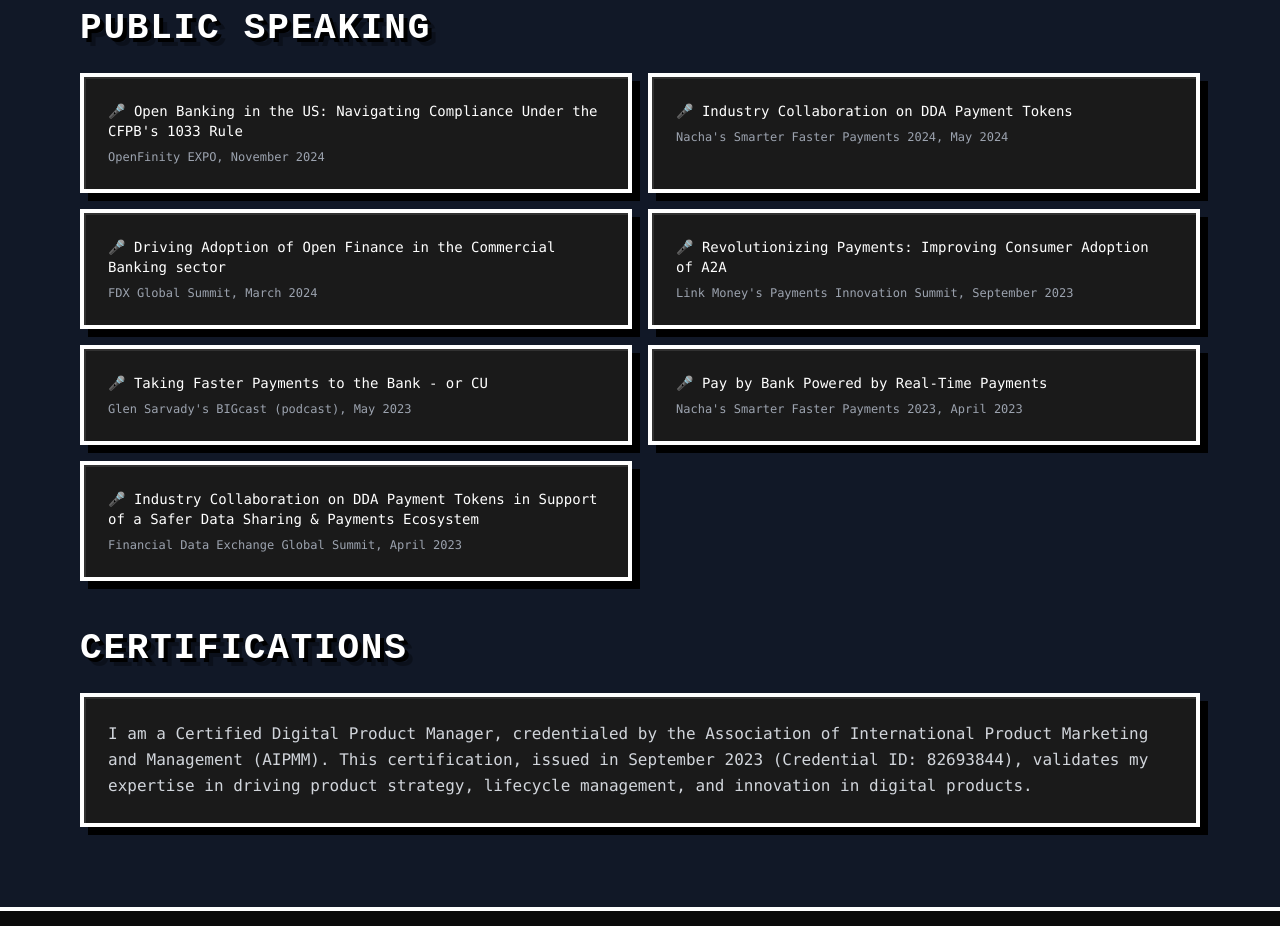
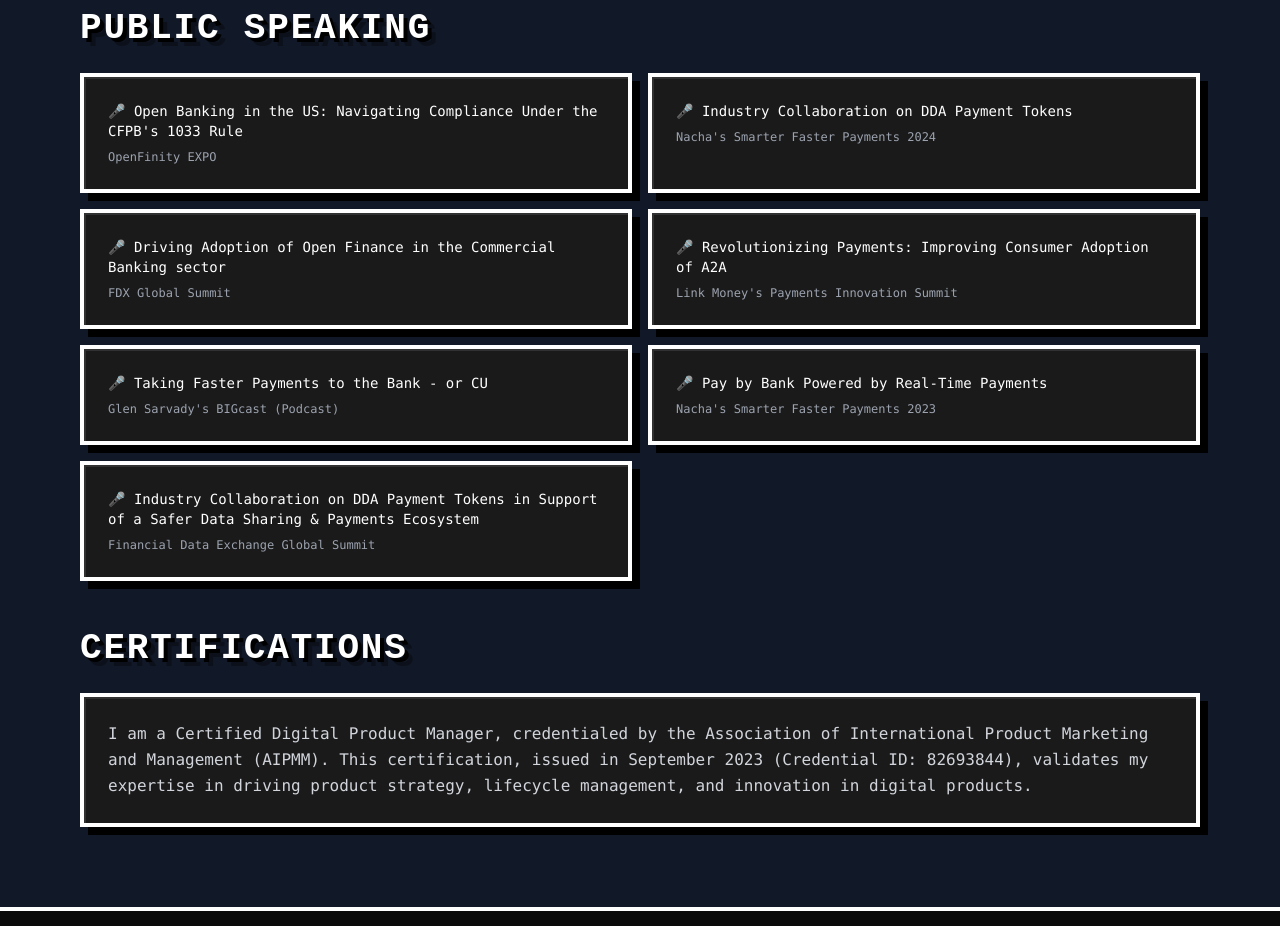
Before and after one commit to florian-wahl/wahlflorian.com, a Next.js app: page /about in a window 1280 px wide. Shown: the part 880-1806 px from the top of the page. Built offline with nearby package versions, Linux system fonts and the light colour scheme; no server answers.

Commit message:
max limit to 9

```diff
--- a/components/AboutMe.tsx
+++ b/components/AboutMe.tsx
@@ -69,13 +69,13 @@
                         PUBLIC SPEAKING
                     </h2>
                     <div className="grid grid-cols-1 md:grid-cols-2 gap-4">
-                        {userData.about.publicSpeaking?.map((desc, idx) => (
+                        {userData.conferenceTalks.map((talk, idx) => (
                             <div key={idx} className="pixel-card bg-gray-900 p-6">
                                 <p className="text-white font-mono text-sm mb-2">
-                                    <span className="text-yellow-400">🎤</span> {desc[0]}
+                                    <span className="text-yellow-400">🎤</span> {talk.title}
                                 </p>
                                 <p className="text-gray-400 font-mono text-xs">
-                                    {desc[1]}
+                                    {talk.venue}
                                 </p>
                             </div>
                         ))}
--- a/components/Experience.tsx
+++ b/components/Experience.tsx
@@ -144,9 +144,6 @@
                                         key={roleIdx}
                                         className={`relative mb-6 md:mb-8 ${roleIdx % 2 === 0 ? 'md:pr-1/2 md:pr-8' : 'md:pl-1/2 md:pl-8 md:text-right'}`}
                                     >
-                                        {/* Timeline dot */}
-                                        <div className="absolute left-8 md:left-1/2 w-3 h-3 bg-white border-2 border-black transform md:-translate-x-1/2 -translate-y-1/2 top-1/2 z-20"></div>
-
                                         <ExperienceCard
                                             title={exp.title}
                                             desc={exp.desc}
--- a/components/ThoughtLeadership.tsx
+++ b/components/ThoughtLeadership.tsx
@@ -5,7 +5,7 @@
 
 interface ThoughtLeadershipItem {
     title: string;
-    type: "article" | "paper" | "talk" | "podcast";
+    type: "article" | "blog" | "paper" | "talk" | "podcast";
     link?: string;
     venue?: string;
     date: string; // ISO date string for sorting (YYYY-MM-DD or YYYY-MM)
@@ -16,31 +16,6 @@
 interface ThoughtLeadershipProps {
     limit?: number; // Limit number of items to show (for homepage)
 }
-
-// Parse date from venue string (e.g., "OpenFinity EXPO, November 2024" -> "2024-11")
-const parseDateFromVenue = (venue: string): string => {
-    const monthNames: { [key: string]: string } = {
-        "january": "01", "february": "02", "march": "03", "april": "04",
-        "may": "05", "june": "06", "july": "07", "august": "08",
-        "september": "09", "october": "10", "november": "11", "december": "12"
-    };
-
-    // Try to extract month and year from venue string
-    const parts = venue.split(",");
-    if (parts.length > 1) {
-        const datePart = parts[parts.length - 1].trim();
-        const dateMatch = datePart.match(/(\w+)\s+(\d{4})/i);
-        if (dateMatch) {
-            const month = monthNames[dateMatch[1].toLowerCase()];
-            const year = dateMatch[2];
-            if (month) {
-                return `${year}-${month}`;
-            }
-        }
-    }
-    // Fallback: return a date far in the past if we can't parse
-    return "2000-01";
-};
 
 // Format date for display (e.g., "2024-11" -> "Nov 2024")
 const formatDisplayDate = (dateStr: string): string => {
@@ -60,18 +35,15 @@
     // Combine all thought leadership content with dates
     const thoughtLeadership: ThoughtLeadershipItem[] = useMemo(() => {
         const items: ThoughtLeadershipItem[] = [
-            // Conference Talks - extract date from venue
-            ...userData.about.publicSpeaking.map(([title, venue]) => {
-                const date = parseDateFromVenue(venue);
-                return {
-                    title,
-                    type: "talk" as const,
-                    venue,
-                    date,
-                    displayDate: formatDisplayDate(date),
-                };
-            }),
-            // Work Articles
+            // Conference Talks
+            ...userData.conferenceTalks.map((talk) => ({
+                title: talk.title,
+                type: "talk" as const,
+                venue: talk.venue,
+                date: talk.date,
+                displayDate: formatDisplayDate(talk.date),
+            })),
+            // Work Articles - labeled as "Articles"
             ...userData.workArticles.map((article) => ({
                 title: article.title,
                 type: "article" as const,
@@ -79,10 +51,10 @@
                 date: article.date || "2000-01",
                 displayDate: article.date ? formatDisplayDate(article.date) : undefined,
             })),
-            // Personal Articles
+            // Personal Articles - labeled as "Blog Posts"
             ...userData.personalArticles.map((article) => ({
                 title: article.title,
-                type: "article" as const,
+                type: "blog" as const,
                 link: article.link,
                 date: article.date || "2000-01",
                 displayDate: article.date ? formatDisplayDate(article.date) : undefined,
@@ -117,6 +89,8 @@
                 return "Conference Talk";
             case "article":
                 return "Article";
+            case "blog":
+                return "Blog Post";
             case "paper":
                 return "Paper";
             case "podcast":
--- a/constants/data.ts
+++ b/constants/data.ts
@@ -5,10 +5,15 @@
     date?: string; // Format: "YYYY-MM-DD" or "YYYY-MM" for sorting
 }
 
+interface ConferenceTalk {
+    title: string;
+    venue: string;
+    date: string; // Format: "YYYY-MM-DD" or "YYYY-MM" for sorting
+}
+
 interface About {
     title: string;
     description: string[];
-    publicSpeaking: [string, string][];
     certifications: string[];
 }
 
@@ -36,6 +41,7 @@
     address: string;
     workArticles: Article[];
     personalArticles: Article[];
+    conferenceTalks: ConferenceTalk[];
     about: About;
     experience: Experience[];
     resumeUrl: string;
@@ -133,6 +139,43 @@
             date: "2022-07-31",
         }
     ],
+    conferenceTalks: [
+        {
+            title: "Open Banking in the US: Navigating Compliance Under the CFPB's 1033 Rule",
+            venue: "OpenFinity EXPO",
+            date: "2024-11",
+        },
+        {
+            title: "Industry Collaboration on DDA Payment Tokens",
+            venue: "Nacha's Smarter Faster Payments 2024",
+            date: "2024-05",
+        },
+        {
+            title: "Driving Adoption of Open Finance in the Commercial Banking sector",
+            venue: "FDX Global Summit",
+            date: "2024-03",
+        },
+        {
+            title: "Revolutionizing Payments: Improving Consumer Adoption of A2A",
+            venue: "Link Money's Payments Innovation Summit",
+            date: "2023-09",
+        },
+        {
+            title: "Taking Faster Payments to the Bank - or CU",
+            venue: "Glen Sarvady's BIGcast (Podcast)",
+            date: "2023-05",
+        },
+        {
+            title: "Pay by Bank Powered by Real-Time Payments",
+            venue: "Nacha's Smarter Faster Payments 2023",
+            date: "2023-04",
+        },
+        {
+            title: "Industry Collaboration on DDA Payment Tokens in Support of a Safer Data Sharing & Payments Ecosystem",
+            venue: "Financial Data Exchange Global Summit",
+            date: "2023-04",
+        },
+    ],
     about: {
         title:
             "Engineer by trade and fintech geek by passion, Florian Wahl currently leads the Product Strategy team at Akoya",
@@ -140,15 +183,6 @@
             `At Akoya, I investigate the opportunities that open finance can bring to a wide array of use cases with particular attention to the payments space.`,
             `I am a certified digital product manager and strategist with 7+ years of experience. I am an active voice in the industry, talking and writing about fintech, data sharing, payments, and tokenization.`,
             `Before joining Akoya in 2021, I held various roles as a consultant in financial services, focusing on digital transformation and open finance.`,
-        ],
-        publicSpeaking: [
-            [`Open Banking in the US: Navigating Compliance Under the CFPB's 1033 Rule`, `OpenFinity EXPO, November 2024`],
-            [`Industry Collaboration on DDA Payment Tokens`, `Nacha's Smarter Faster Payments 2024, May 2024`],
-            [`Driving Adoption of Open Finance in the Commercial Banking sector`, `FDX Global Summit, March 2024`],
-            [`Revolutionizing Payments: Improving Consumer Adoption of A2A`, `Link Money's Payments Innovation Summit, September 2023`],
-            [`Taking Faster Payments to the Bank - or CU`, `Glen Sarvady's BIGcast (podcast), May 2023`],
-            [`Pay by Bank Powered by Real-Time Payments`, `Nacha's Smarter Faster Payments 2023, April 2023`],
-            [`Industry Collaboration on DDA Payment Tokens in Support of a Safer Data Sharing & Payments Ecosystem`, `Financial Data Exchange Global Summit, April 2023`]
         ],
         certifications: [
             "I am a Certified Digital Product Manager, credentialed by the Association of International Product Marketing and Management (AIPMM). This certification, issued in September 2023 (Credential ID: 82693844), validates my expertise in driving product strategy, lifecycle management, and innovation in digital products."
--- a/pages/index.tsx
+++ b/pages/index.tsx
@@ -13,7 +13,7 @@
             }}
         >
             <Hero />
-            <ThoughtLeadership limit={10} />
+            <ThoughtLeadership limit={9} />
             <Experience />
         </ContainerBlock>
     );
```
